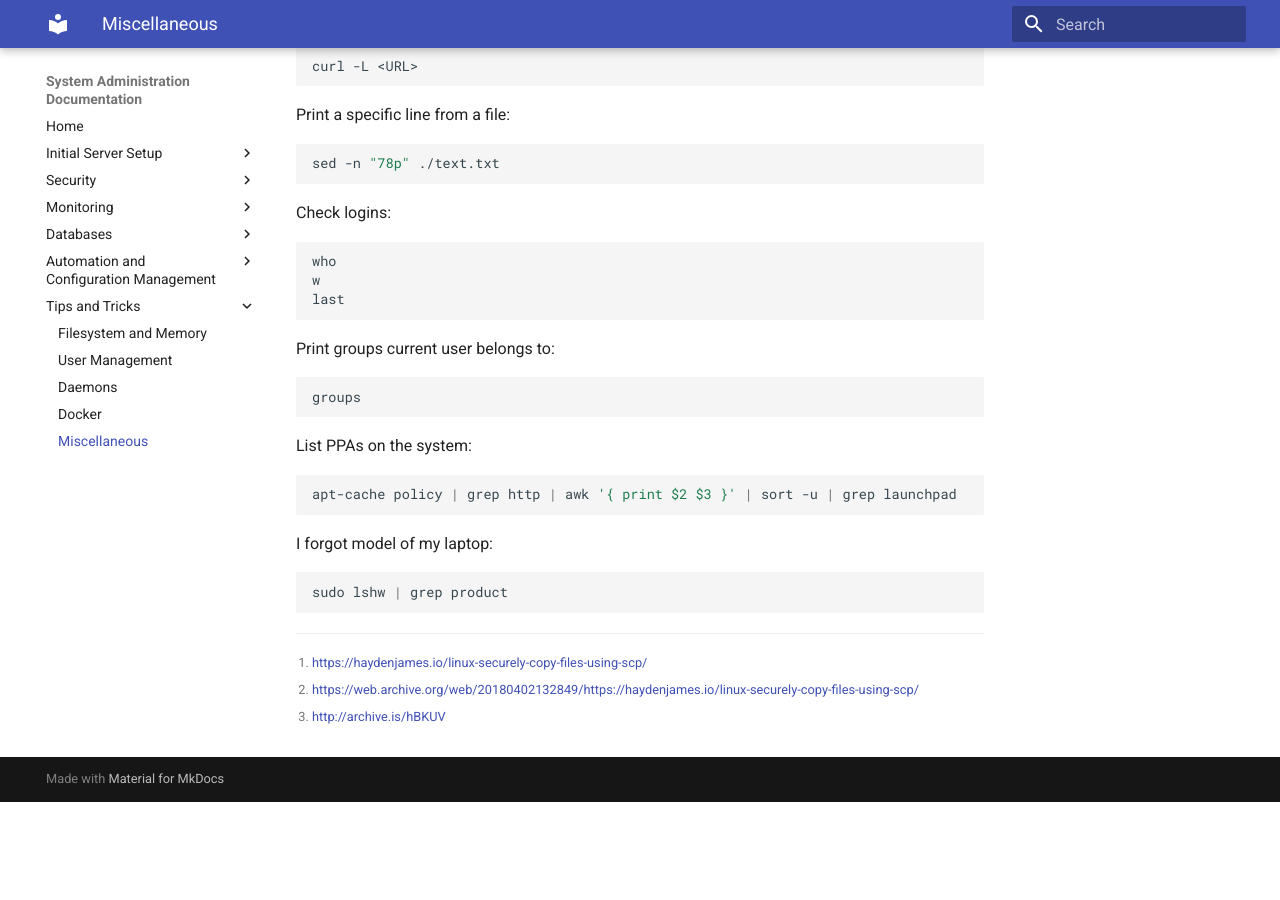
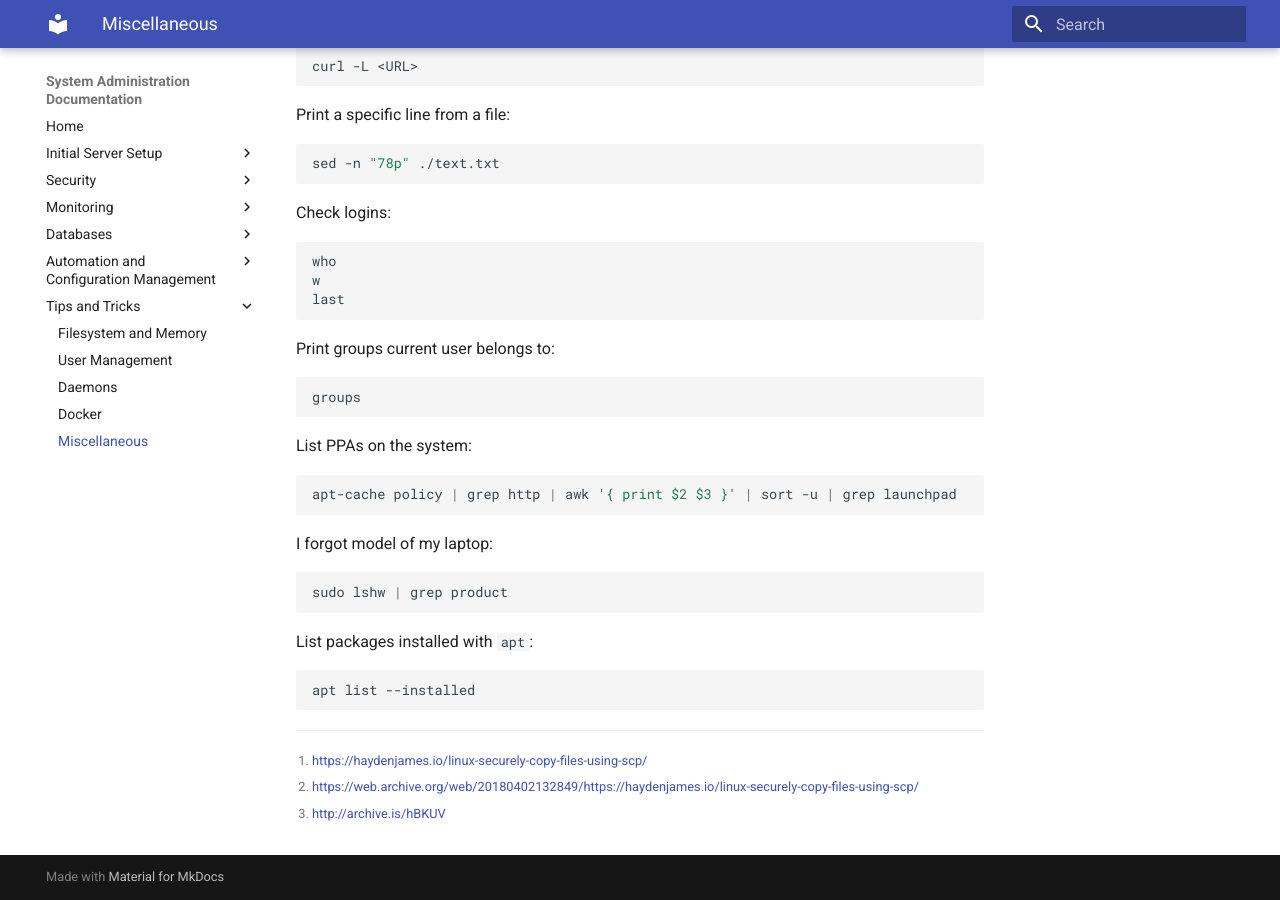
Before and after one commit to petarGitNik/sys-admin-docs, an MkDocs documentation site: the page built from docs/tips-and-tricks/tips-and-tricks.md, in a window 1280 px wide and 900 px high, scrolled down 1372 px. Built offline with MkDocs 1.6.1 and Material for MkDocs 9.7.7, drawn with Linux system fonts in a browser that asks for light colours; old or Windows-style settings are respelled for this version of MkDocs; before the commit the page ends 2174 px from its top, so only the background shows below that.

Commit message:
Update tips and tricks

````diff
--- a/docs/tips-and-tricks/tips-and-tricks.md
+++ b/docs/tips-and-tricks/tips-and-tricks.md
@@ -110,6 +110,11 @@ I forgot model of my laptop:
 sudo lshw | grep product
 ```
 
+List packages installed with `apt`:
+
+```bash
+apt list --installed
+```
 
 [^4]: <https://haydenjames.io/linux-securely-copy-files-using-scp/>
 [^5]: <https://web.archive.org/web/20180402132849/https://haydenjames.io/linux-securely-copy-files-using-scp/>
````
